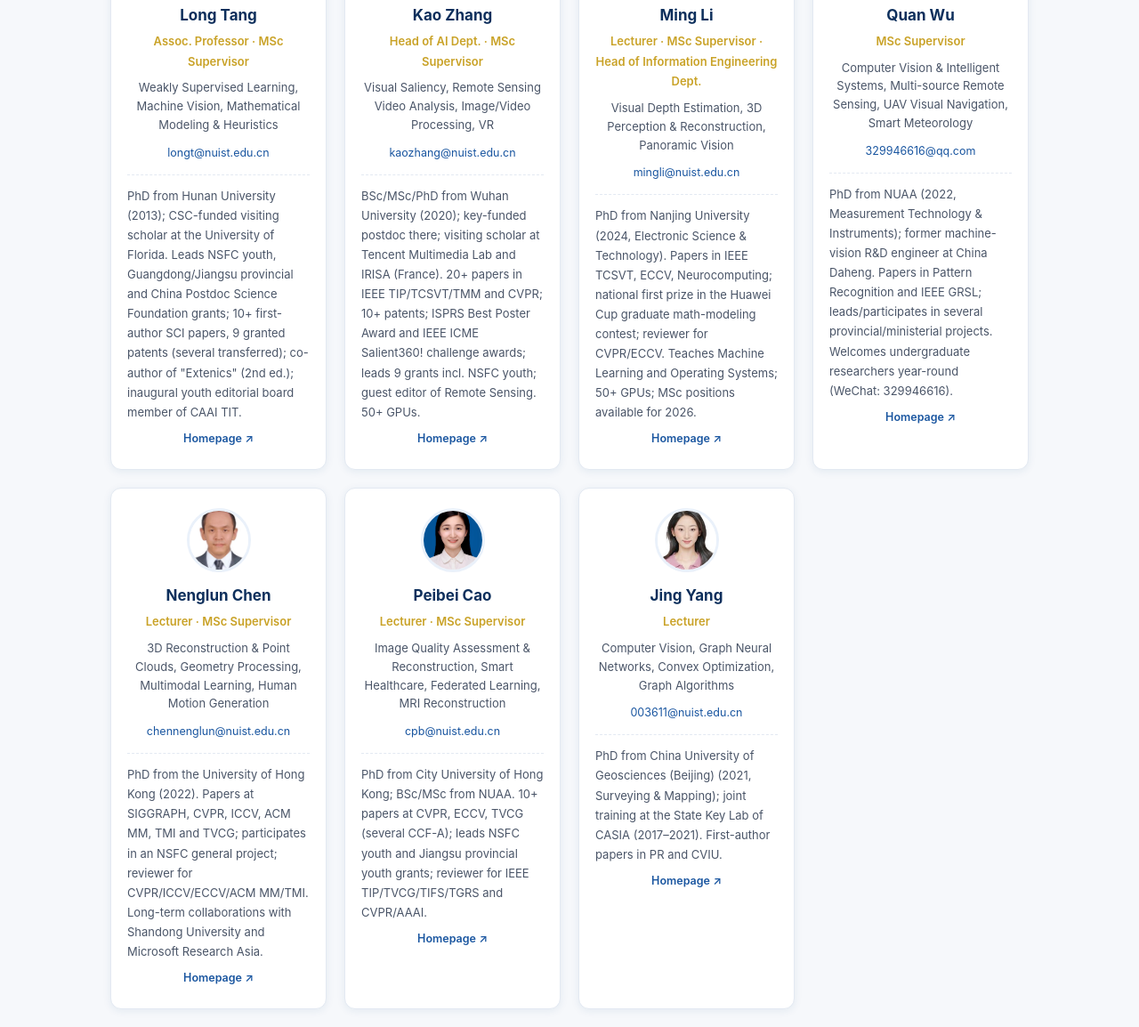
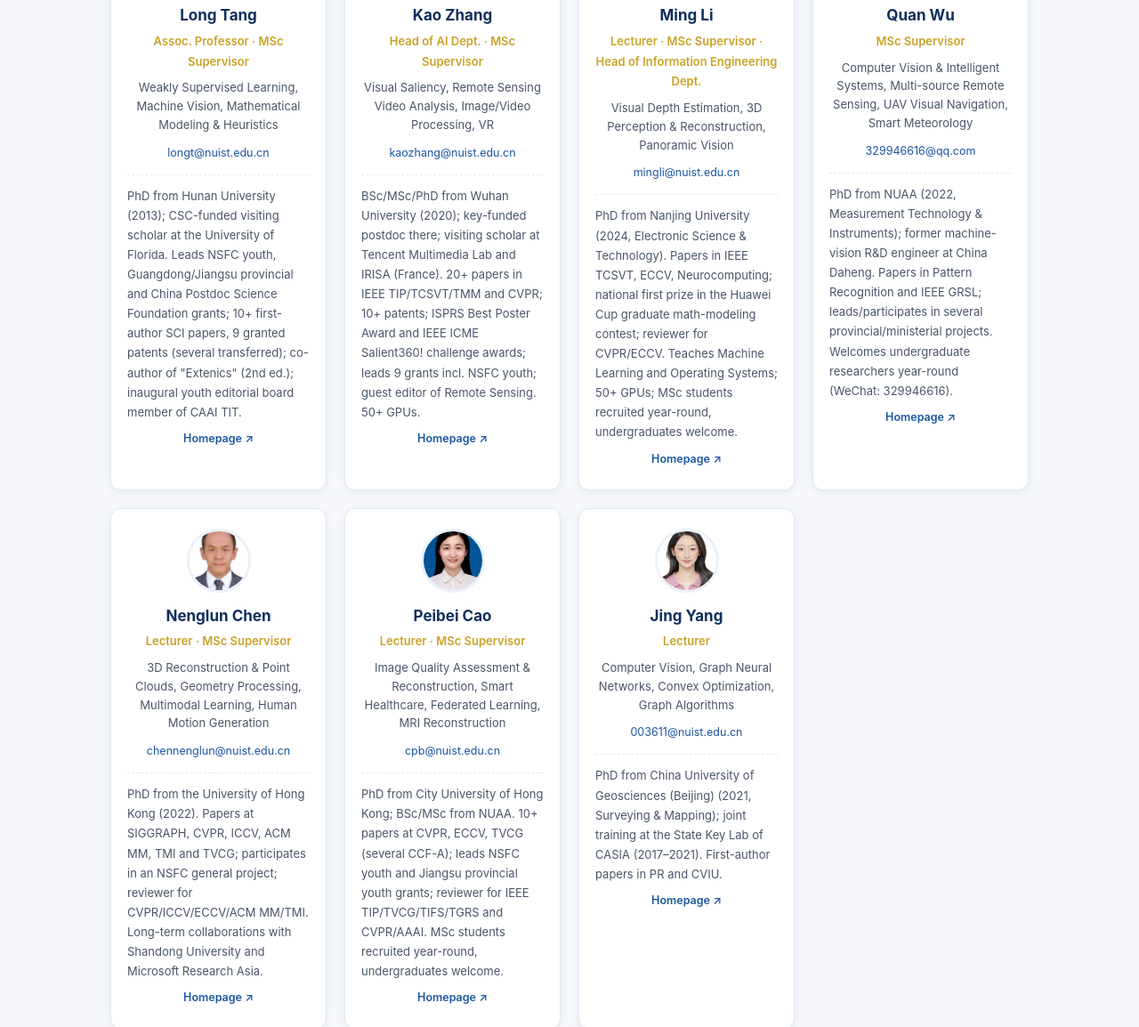
Before and after one commit to nuist-pgai-lab/nuist-pgai-lab.github.io, a plain HTML site: page en/people.html in a window 1280 px wide. Shown: the part 1601-2755 px from the top of the page at 89% size. Drawn offline with Linux system fonts and the light colour scheme.

Commit message:
People: Li Ming & Cao Peibei bios end with year-round MSc recruiting + undergraduates welcome (zh/en)

```diff
--- a/en/people.html
+++ b/en/people.html
@@ -136,7 +136,7 @@
         <div class="title">Lecturer · MSc Supervisor · Head of Information Engineering Dept.</div>
         <div class="field">Visual Depth Estimation, 3D Perception &amp; Reconstruction, Panoramic Vision</div>
         <a class="email" href="mailto:mingli@nuist.edu.cn">mingli@nuist.edu.cn</a>
-        <div class="bio">PhD from Nanjing University (2024, Electronic Science &amp; Technology). Papers in IEEE TCSVT, ECCV, Neurocomputing; national first prize in the Huawei Cup graduate math-modeling contest; reviewer for CVPR/ECCV. Teaches Machine Learning and Operating Systems; 50+ GPUs; MSc positions available for 2026.</div>
+        <div class="bio">PhD from Nanjing University (2024, Electronic Science &amp; Technology). Papers in IEEE TCSVT, ECCV, Neurocomputing; national first prize in the Huawei Cup graduate math-modeling contest; reviewer for CVPR/ECCV. Teaches Machine Learning and Operating Systems; 50+ GPUs; MSc students recruited year-round, undergraduates welcome.</div>
         <a class="homepage" href="https://faculty.nuist.edu.cn/liming12/zh_CN/index.htm" target="_blank" rel="noopener">Homepage ↗</a>
       </div>
 
@@ -166,7 +166,7 @@
         <div class="title">Lecturer · MSc Supervisor</div>
         <div class="field">Image Quality Assessment &amp; Reconstruction, Smart Healthcare, Federated Learning, MRI Reconstruction</div>
         <a class="email" href="mailto:cpb@nuist.edu.cn">cpb@nuist.edu.cn</a>
-        <div class="bio">PhD from City University of Hong Kong; BSc/MSc from NUAA. 10+ papers at CVPR, ECCV, TVCG (several CCF-A); leads NSFC youth and Jiangsu provincial youth grants; reviewer for IEEE TIP/TVCG/TIFS/TGRS and CVPR/AAAI.</div>
+        <div class="bio">PhD from City University of Hong Kong; BSc/MSc from NUAA. 10+ papers at CVPR, ECCV, TVCG (several CCF-A); leads NSFC youth and Jiangsu provincial youth grants; reviewer for IEEE TIP/TVCG/TIFS/TGRS and CVPR/AAAI. MSc students recruited year-round, undergraduates welcome.</div>
         <a class="homepage" href="https://faculty.nuist.edu.cn/caopeibei/zh_CN/index.htm" target="_blank" rel="noopener">Homepage ↗</a>
       </div>
 
```
Also changed, not shown: zh/people.html (+2 -2 lines).
